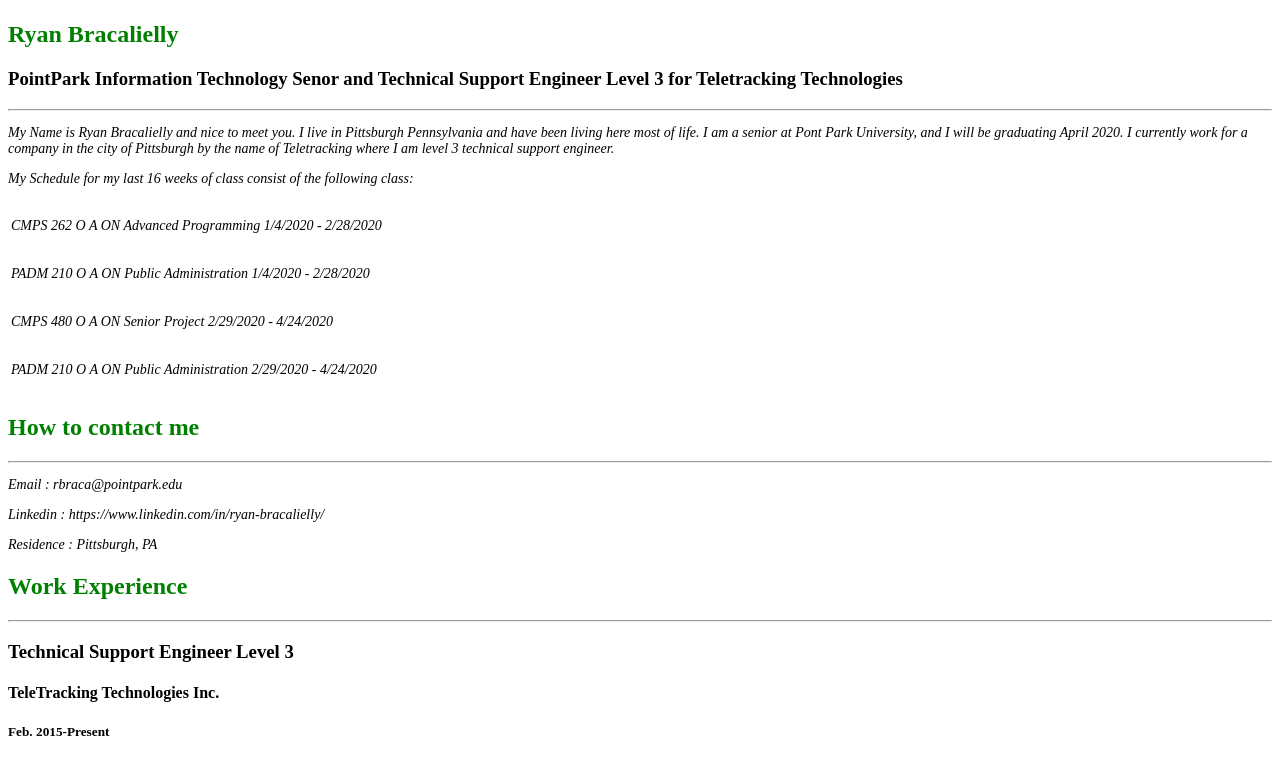
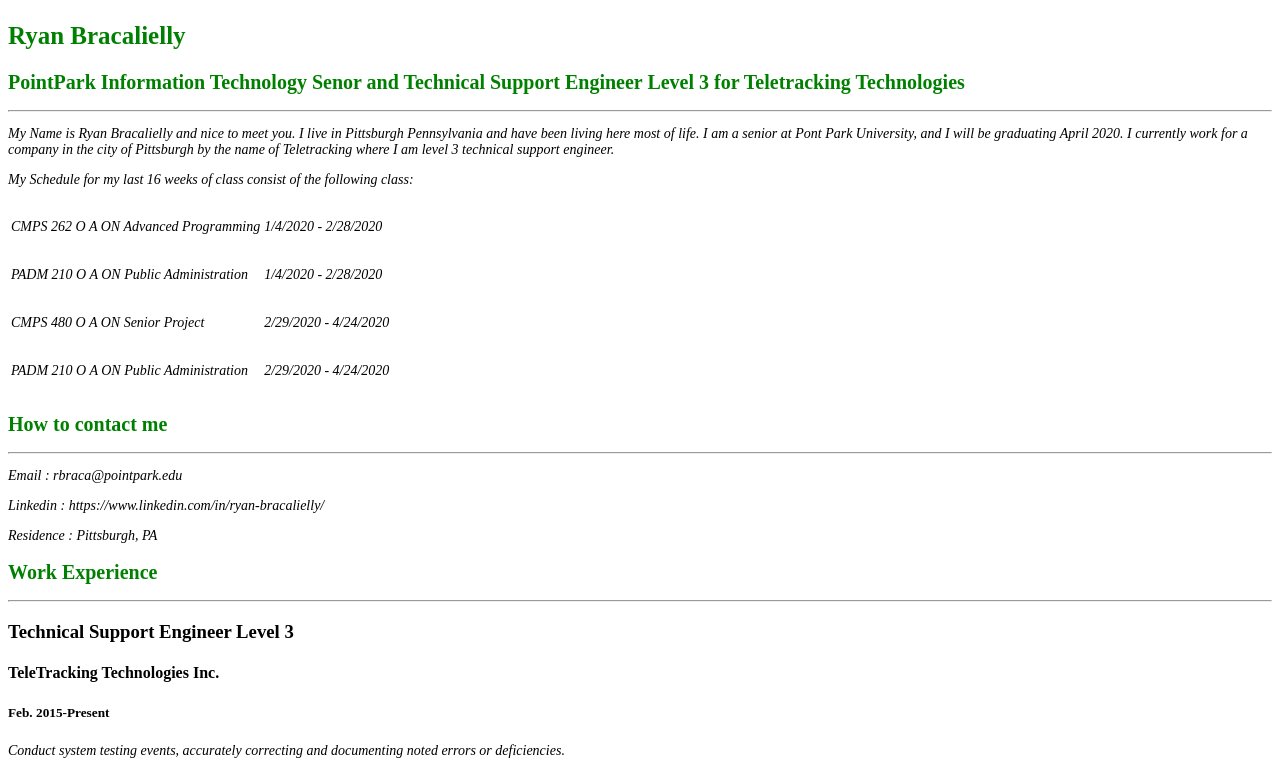
Before and after one commit to Rbracalielly/M1-Assignment, a plain HTML site: page index.html in a window 1280 px wide. Shown: the part 27-789 px from the top of the page. Drawn offline with Linux system fonts and the light colour scheme.

Commit message:
more style changes for headers and table updated

```diff
--- a/index.html
+++ b/index.html
@@ -4,18 +4,19 @@
   <style>
     h1 {
       color: green;
+      font-style: bold;
+      font-size: 25px;
     }
     h2 {
       color: green;
-
+      font-style: bold;
+      font-size: 20px;
     }
     p {
       font-style: italic;
       font-size: 14px;
-
     }
-
-  </style>
+</style>
 <title>Ryan Bracalielly - PointPark Information Technology Senor</title>
 </head>
 <body>
@@ -24,23 +25,27 @@
 
   <section class="profileHeader">
     <h1>Ryan Bracalielly</h1>
-    <h3>PointPark Information Technology Senor and Technical Support Engineer Level 3 for Teletracking Technologies</h3>
+    <h2>PointPark Information Technology Senor and Technical Support Engineer Level 3 for Teletracking Technologies</h3>
     <hr>
     <div>
       <p>My Name is Ryan Bracalielly and nice to meet you. I live in Pittsburgh Pennsylvania and have been living here most of life. I am a senior at Pont Park University, and I will be graduating April 2020. I currently work for a company in the city of Pittsburgh by the name of Teletracking where I am level 3 technical support engineer.</p>
       <p>My Schedule for my last 16 weeks of class consist of the following class:</p>
       <table>
         <tr>
-            <td><p>CMPS 262 O A ON	Advanced Programming 1/4/2020 - 2/28/2020</p>
+            <td><p>CMPS 262 O A ON	Advanced Programming</p>
+            <td><p>1/4/2020 - 2/28/2020</p>
         </tr>
         <tr>
-            <td><p>PADM 210 O A ON	Public Administration	1/4/2020 - 2/28/2020</p>
+            <td><p>PADM 210 O A ON	Public Administration</p>
+            <td><p>1/4/2020 - 2/28/2020</p>
         </tr>
         <tr>
-            <td><p>CMPS 480 O A ON	Senior Project 2/29/2020 - 4/24/2020</p>
+            <td><p>CMPS 480 O A ON	Senior Project</p>
+            <td><p>2/29/2020 - 4/24/2020</p>
         </tr>
         <tr>
-            <td><p>PADM 210 O A ON	Public Administration 2/29/2020 - 4/24/2020</p>
+            <td><p>PADM 210 O A ON	Public Administration</p>
+            <td><p>2/29/2020 - 4/24/2020</p>
         </tr>
       </table>
     </div>
```
